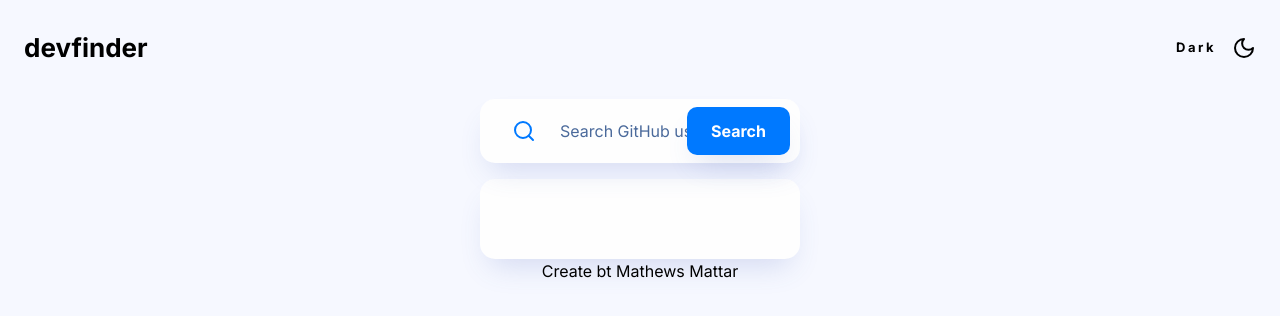
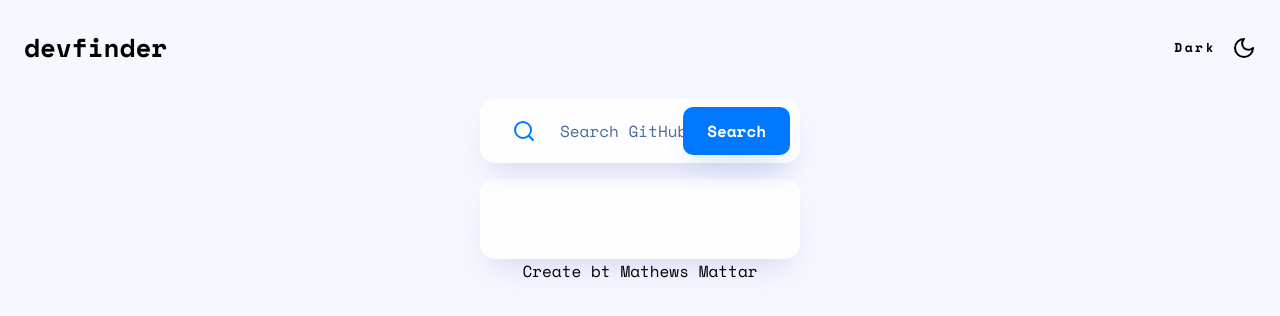
Before and after one commit to Math-Mattar/github-user-search, a Next.js app: page / in a window 1280 px wide. Shown: the top 316 px of the page. Built offline with nearby package versions, Linux system fonts and the light colour scheme.

Commit message:
fix: fix import icon

```diff
--- a/src/app/layout.tsx
+++ b/src/app/layout.tsx
@@ -1,11 +1,14 @@
 import '@/styles/globals.css';
 import { Footer } from '@/common/Footer';
 import { Header } from '@/common/Header';
-import { Inter } from 'next/font/google';
+import { Space_Mono } from 'next/font/google';
 import type { Metadata } from 'next';
 import { ThemeProvider } from '@/context/ThemeProvider';
 
-const inter = Inter({ subsets: ['latin'] });
+const mono = Space_Mono({
+  subsets: ['latin'],
+  weight: ['400', '700'],
+});
 
 export const metadata: Metadata = {
   title: 'Create Next App',
@@ -20,7 +23,7 @@ export default function RootLayout({
   return (
     <html lang="en">
       <body
-        className={`${inter.className} flex flex-col items-center bg-background`}
+        className={`${mono.className} flex flex-col items-center bg-background`}
       >
         <ThemeProvider
           attribute="class"
```
